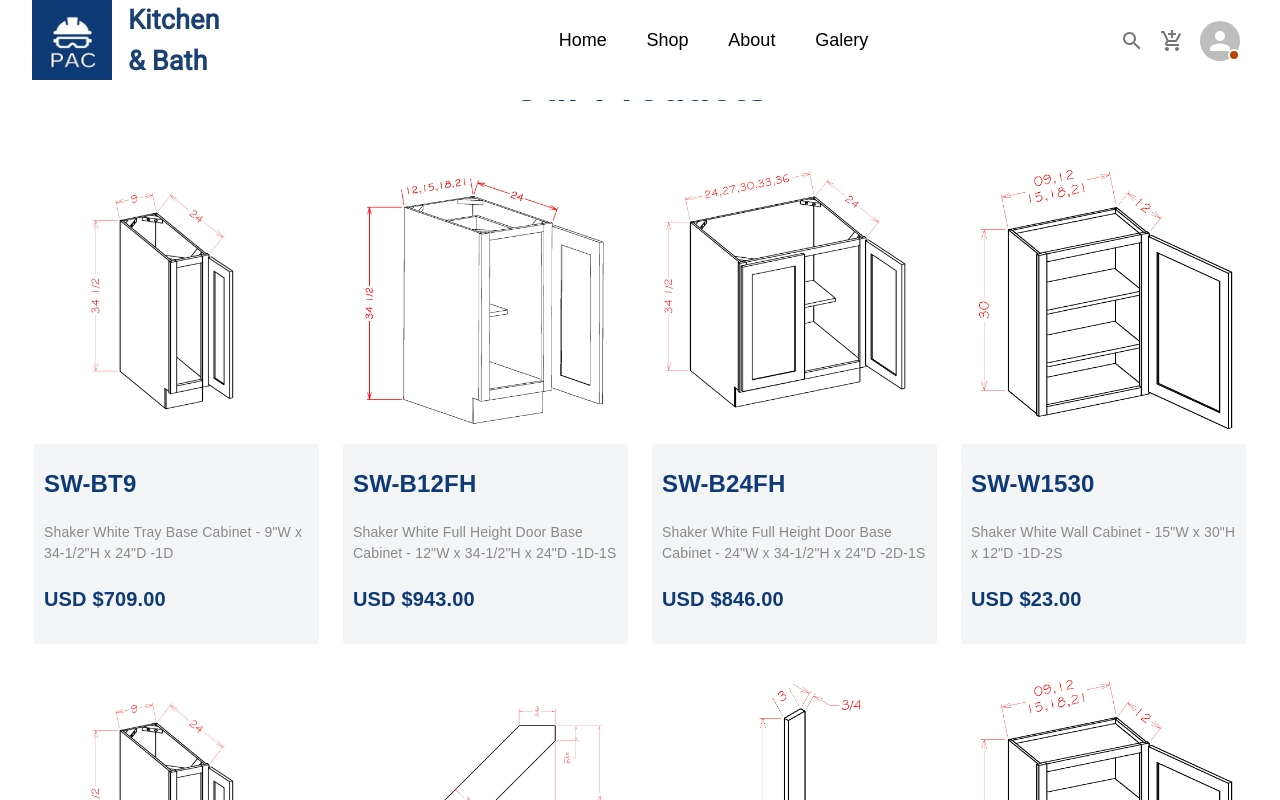
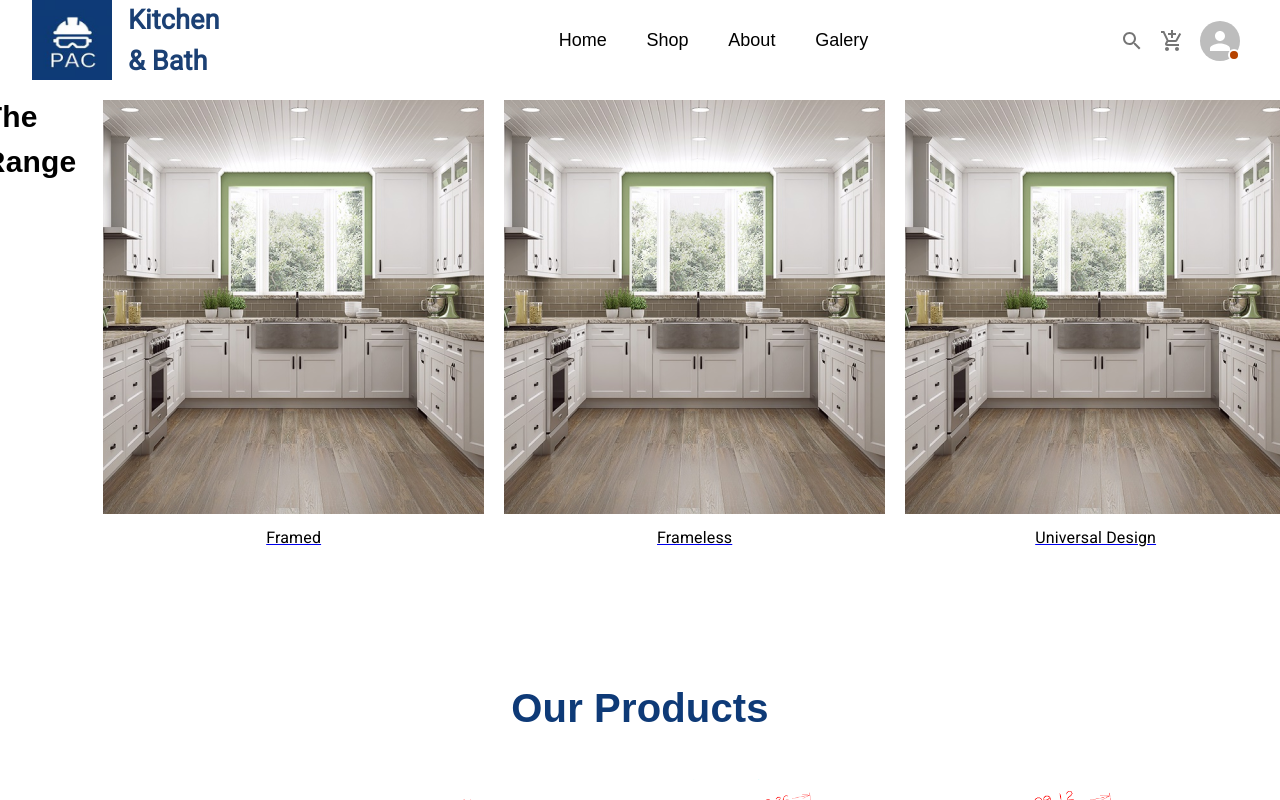
Before and after one commit to Mattynb/Cabinet-Website, a React (Create React App) app in the folder client/: page / in a window 1280 px wide. Shown: the top 800 px of the page. Built offline with nearby package versions, Linux system fonts and the light colour scheme; no server answers.

Commit message:
Browse Range working, need image change

```diff
--- a/client/src/App.js
+++ b/client/src/App.js
@@ -6,6 +6,8 @@ import Footer from "./components/Footer";
 import Shop from "./components/ShopPage/Shop";
 import ContactForm from "./components/home/ContactSection";
 import ProductsSection from "./components/home/ProductsSection";
+import BrowserRange from "./components/home/BrowseRange";
+
 
 export default function App() {
   const { isLoggedIn } = useAuth();
@@ -22,12 +24,14 @@ export default function App() {
               isLoggedIn ? (
                 <>
                   <LoggedInText />
+                  <BrowserRange />
                   <ProductsSection />
                   <ContactForm />
                 </>
               ) : (
                 <>
                   <LoggedOutText />
+                  <BrowserRange />
                   <ProductsSection />
                   <ContactForm />
                 </>
--- /dev/null
+++ b/client/src/components/home/BrowseRange.jsx
@@ -0,0 +1,33 @@
+import React from 'react';
+import { Link } from 'react-router-dom';
+import "../../styles/home/BrowseRange.css";
+
+const BrowseRange = () => {
+  return (
+    <section className="browse-range">
+      <div className="browse-title">
+        <h1>  Browse The Range </h1>
+      </div>
+      <div className="image-container">
+        <Link to="/image/1">
+          <img src="collections-image/SW Kitchen_Small 1.png" alt="Image 1" />
+          <div className="title-bar">Framed</div>
+        </Link>
+      </div>
+      <div className="image-container">
+        <Link to="/image/3">
+          <img src="collections-image/SW Kitchen_Small 1.png" alt="Image 3" />
+          <div className="title-bar">Frameless</div>
+        </Link>
+      </div>
+      <div className="image-container">
+        <Link to="/image/3">
+          <img src="collections-image/SW Kitchen_Small 1.png" alt="Image 3" />
+          <div className="title-bar">Universal Design</div>
+        </Link>
+      </div>
+    </section>
+  );
+};
+
+export default BrowseRange;
--- /dev/null
+++ b/client/src/styles/home/BrowseRange.css
@@ -0,0 +1,28 @@
+.browse-range {
+  margin-bottom: 5rem;
+}
+
+.browse-range {
+  display: flex;
+  flex-direction: row; /* Display items horizontally */
+}
+
+
+.browse-title h1 {
+  font-family: "Poppins", sans-serif;
+  color: #000000;
+  font-size: 30px;
+  font-weight: 700;
+}
+
+.image-container {
+  margin: 10px;
+  text-align: center;
+}
+
+.title-bar {
+  text-align: center;
+  color: black; /* Set text color to black */
+  padding: 5px;
+  text-decoration: none; /* Remove underline */
+}
```
Also changed, not shown: client/public/collections-image/SW Kitchen_Small 1.png (added), 1 other file (tests, documents, lock files or other folders).
